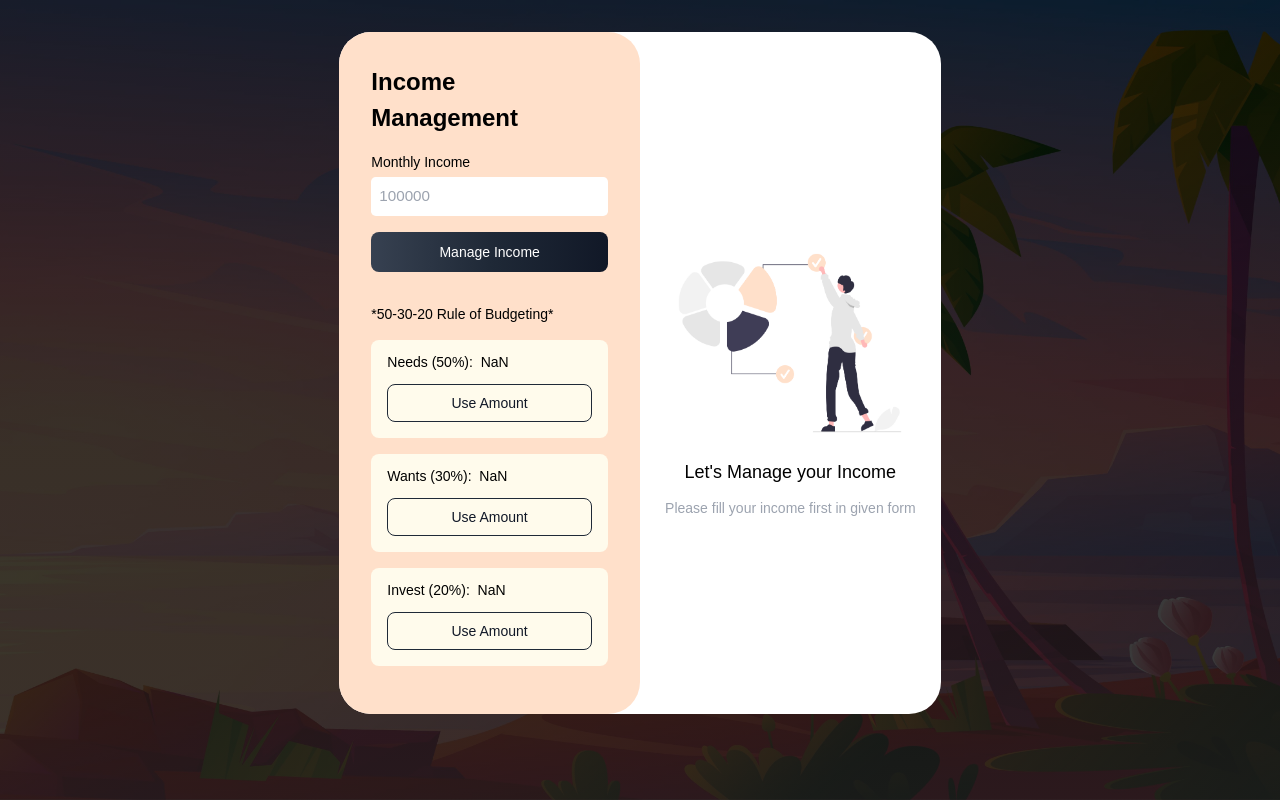
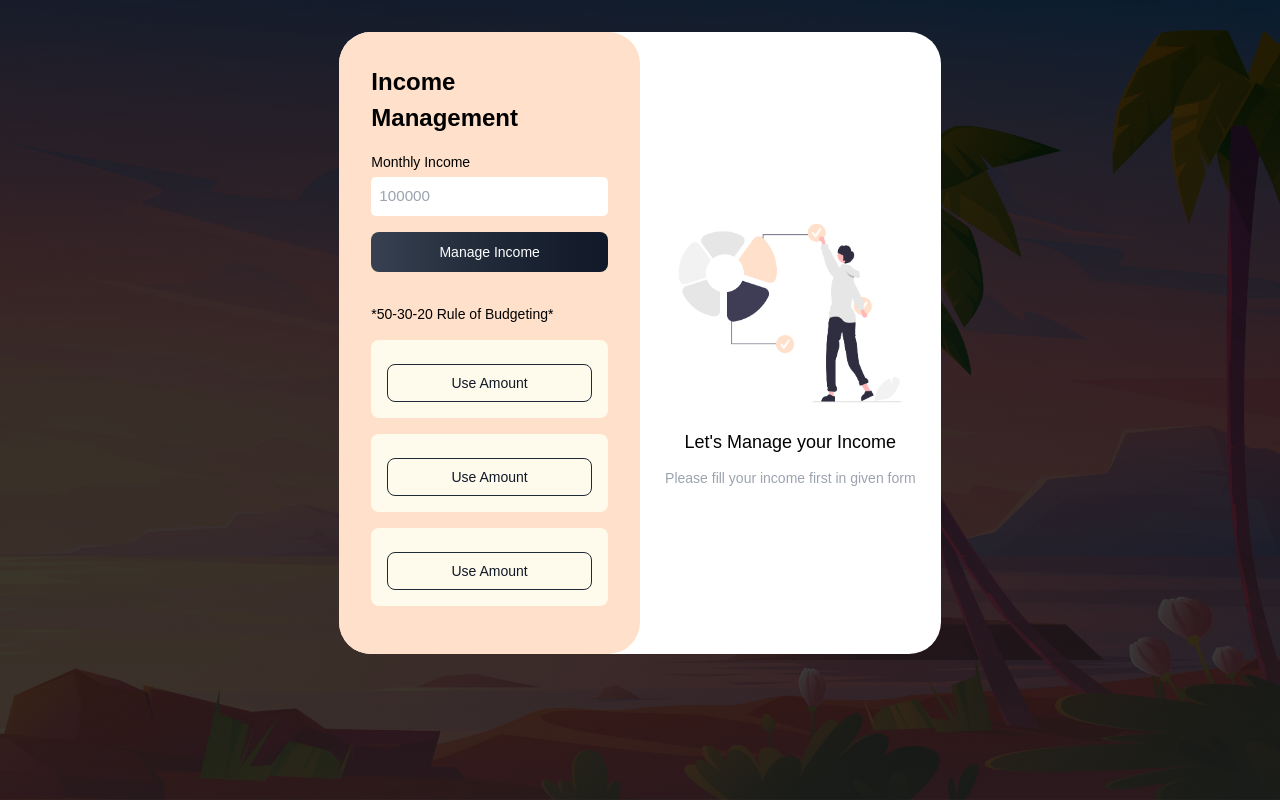
Before and after one commit to gauravsoni97/expensemanagement, a React (Create React App) app: page / in a window 1280 px wide. Built offline with nearby package versions, Linux system fonts and the light colour scheme.

Commit message:
code clean up

```diff
--- a/src/Components/Main.jsx
+++ b/src/Components/Main.jsx
@@ -7,19 +7,8 @@ import "./Main.css";
 import { useEffect } from "react";
 import { FormControl, MenuItem, Select } from "@mui/material";
 
-let fiftyPercent = 50;
-let thirtyPercent = 30;
-let twentyPercent = 20;
 
 const Main = () => {
-  const [formData, setFormData] = useState({});
-
-  console.log(formData);
-
-const needsAmount = (formData.income / 100) * fiftyPercent;
- const wantsAmount = (formData.income / 100) * thirtyPercent;
- const investAmount = (formData.income / 100) * twentyPercent;
-
 
 
 
@@ -27,7 +16,7 @@ const needsAmount = (formData.income / 100) * fiftyPercent;
 
 
   const incomeForm = useFormik({
-    initialValues: {income:formData},
+    initialValues: {income:""},
 
     validationSchema: Yup.object({
       income: Yup.number()
@@ -36,12 +25,7 @@ const needsAmount = (formData.income / 100) * fiftyPercent;
     }),
 
     onSubmit: (values) => {
-     setFormData (values);
 
-
-      incomeForm.resetForm();
-
-      console.log(needsAmount, wantsAmount, investAmount);
     },
   });
 
@@ -148,22 +132,6 @@ const needsAmount = (formData.income / 100) * fiftyPercent;
 
 
 
-  useEffect(() => {
-    const storedData = localStorage.getItem("formData");
-    if (storedData) {
-      setFormData(JSON.parse(storedData));
-    }
-  }, []);
-
-
-
-
-
-  useEffect(() => {
-    localStorage.setItem('formData', JSON.stringify(formData));
-  }, [formData]);
-
-
 
   return (
     <div className="Main_Box flex align-start justify-start flex-wrap  bg-white rounded-xl">
@@ -209,7 +177,7 @@ const needsAmount = (formData.income / 100) * fiftyPercent;
           <div className="split_in_needs_wants_invest">
             <div className="needs_from_income bg-[#FFFBEC] my-4 rounded-lg p-2 pt-3 px-4 flex align-center justify-between flex-col">
               <p className="font-medium text-sm mb-3 ">
-                Needs (50%):&nbsp; {needsAmount}
+                {/* Needs (50%):&nbsp; {needsAmount} */}
               </p>
               <button
                 onClick={handleNeedsFrom}
@@ -222,7 +190,7 @@ const needsAmount = (formData.income / 100) * fiftyPercent;
 
             <div className="needs_from_income bg-[#FFFBEC] my-4 rounded-lg p-2 pt-3 px-4 flex align-center justify-between flex-col">
               <p className="font-medium text-sm mb-3 ">
-                Wants (30%):&nbsp; {wantsAmount}
+                {/* Wants (30%):&nbsp; {wantsAmount} */}
               </p>
               <button
                 onClick={handleWantsFrom}
@@ -235,7 +203,7 @@ const needsAmount = (formData.income / 100) * fiftyPercent;
 
             <div className="needs_from_income bg-[#FFFBEC] my-4 rounded-lg p-2 pt-3 px-4 flex align-center justify-between flex-col">
               <p className="font-medium text-sm mb-3 ">
-                Invest (20%):&nbsp; {investAmount}
+                {/* Invest (20%):&nbsp; {investAmount} */}
               </p>
               <button
                 onClick={handleInvestFrom}
@@ -251,10 +219,10 @@ const needsAmount = (formData.income / 100) * fiftyPercent;
 
       {/* -----------------  right side form -------------------------- */}
 
-      {needsAmount != 0 && formVisible !== -1 ? (
+      {formVisible !== -1 ? (
         <div className="mainBox-rightside p-3">
           <div className="balence_left_box w-full ">
-            <p
+            {/* <p
               className={`w-full ${
                 (needsAmount - needsTotalListSum &&
                   wantsAmount - wantsTotalListSum &&
@@ -280,7 +248,7 @@ const needsAmount = (formData.income / 100) * fiftyPercent;
                   ? investAmount - investTotalListSum
                   : "-"
               )}
-            </p>
+            </p> */}
           </div>
 
           <div className="input_amount_form_section">
```
